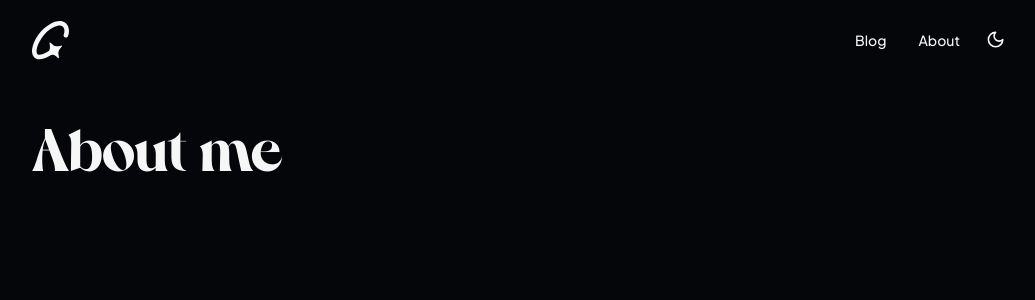
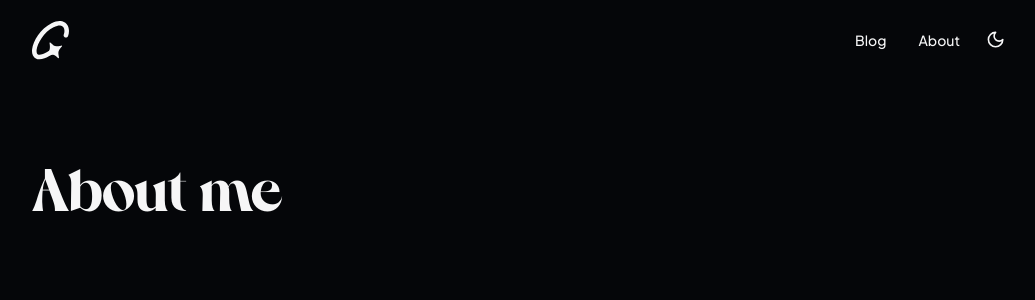
Before and after one commit to maximelbv/blog, a Next.js app: page /about in a window 1280 px wide. Shown: the top 300 px of the page, without its empty margins (116-1151 px from the left). Built offline with nearby package versions, Linux system fonts and the light colour scheme; no server answers.

Commit message:
fix page header

```diff
--- a/components/page-header.tsx
+++ b/components/page-header.tsx
@@ -5,11 +5,11 @@ interface PageHeaderProps {
 
 const PageHeader = ({ title, subtitle }: PageHeaderProps) => {
   return (
-    <div>
-      <h1 className="font-dahliaBold text-[60px] text-secondary-foreground !m-0">
+    <div className="mt-10">
+      <h1 className="font-dahliaBold text-[60px] text-foreground !m-0">
         {title}
       </h1>
-      <span className="inline-block text-secondary-foreground font-medium max-w-[400px]">
+      <span className="inline-block text-foregroundAlt font-medium max-w-[400px]">
         {subtitle && subtitle}
       </span>
     </div>
```
